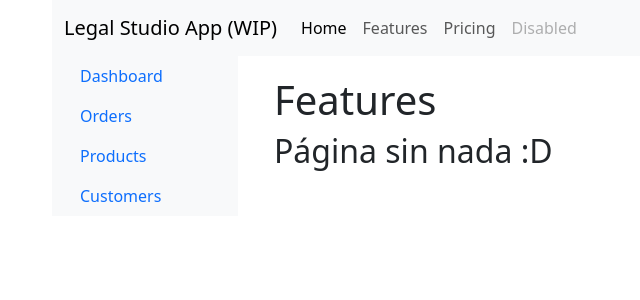
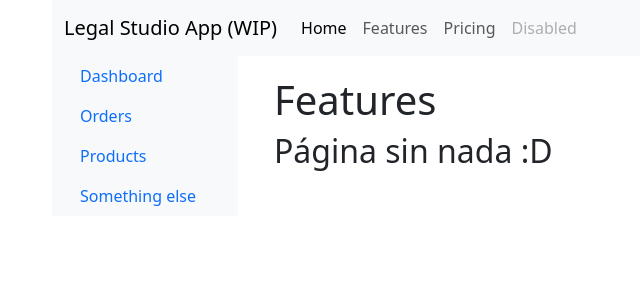
Before and after one commit to KukoCL/legal-studio-app, a Vue app: page /features in a window 1280 px wide. Shown: the top 300 px of the page, without its empty margins (30-670 px from the left). Built offline with nearby package versions, Linux system fonts and the light colour scheme; the HTML template or start-up script is replaced by a standard one.

Commit message:
test commit

```diff
--- a/src/HomeLayout.vue
+++ b/src/HomeLayout.vue
@@ -53,7 +53,7 @@
               </li>
               <li class="nav-item">
                 <a class="nav-link" href="#">
-                  Customers
+                  Something else
                 </a>
               </li>
             </ul>
--- a/src/router/router.ts
+++ b/src/router/router.ts
@@ -4,7 +4,7 @@ import FeaturesPage from '@/pages/FeaturesPage.vue';
 
 export const routes: Array<RouteRecordRaw> = [
   {
-    path: '/', // This redirects to the default route huehue
+    path: '/', // This redirects to the default route
     redirect: '/home',
   },
   {
```
